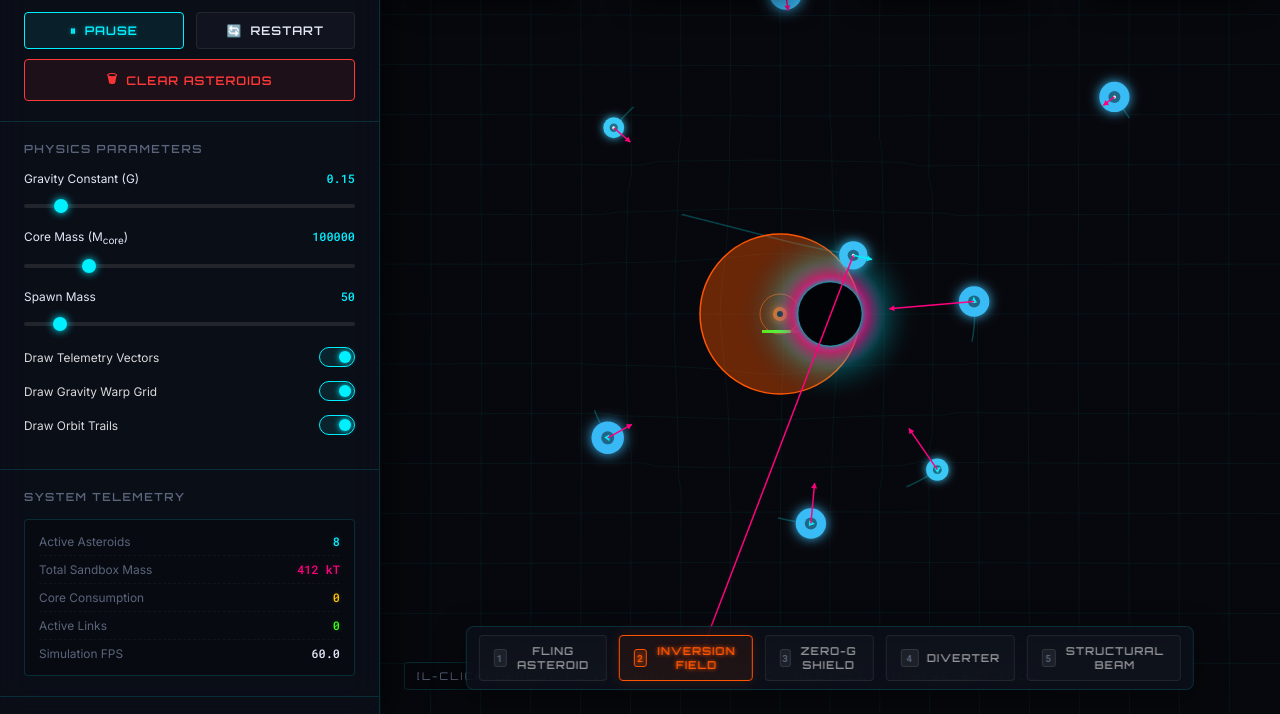
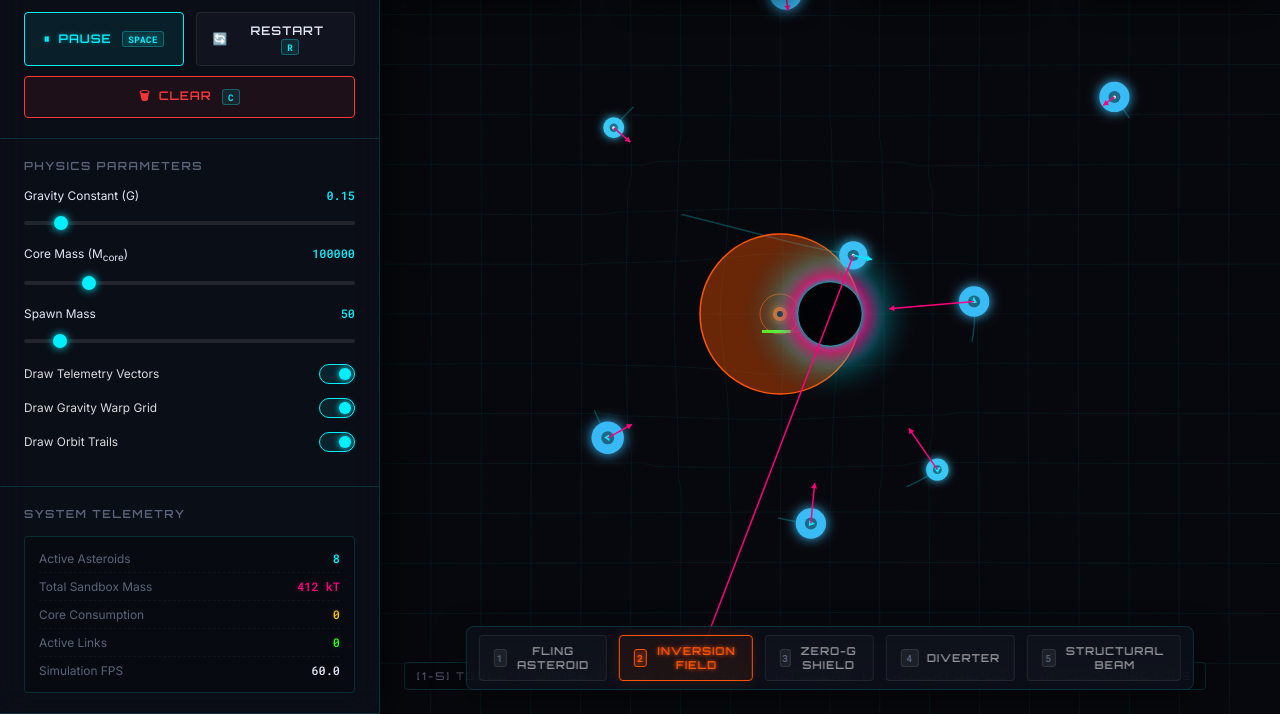
Before and after one commit to RohanKhadke20/AetherEngine, a plain HTML site: page index.html in a window 1280 px wide. Shown: the part 86-800 px from the top of the page. Drawn offline with Linux system fonts and the light colour scheme.

Commit message:
feat(ux): add keyboard HUD shortcuts, visual badges, and Mermaid architecture

```diff
--- a/index.html
+++ b/index.html
@@ -28,15 +28,15 @@
                 <h3>SIMULATION CONTROLS</h3>
                 <div class="button-row">
                     <button id="btn-play-pause" class="btn btn-primary glow-cyan">
-                        <span class="icon">⏸</span> <span class="label">PAUSE</span>
+                        <span class="icon">⏸</span> <span class="label">PAUSE <kbd class="keycap">SPACE</kbd></span>
                     </button>
                     <button id="btn-restart" class="btn btn-secondary">
-                        <span class="icon">🔄</span> <span class="label">RESTART</span>
+                        <span class="icon">🔄</span> <span class="label">RESTART <kbd class="keycap">R</kbd></span>
                     </button>
                 </div>
                 <div class="button-row" style="margin-top: 10px;">
                     <button id="btn-clear" class="btn btn-danger">
-                        <span class="icon">🗑</span> <span class="label">CLEAR ASTEROIDS</span>
+                        <span class="icon">🗑</span> <span class="label">CLEAR <kbd class="keycap">C</kbd></span>
                     </button>
                 </div>
             </div>
@@ -202,9 +202,9 @@
                 </button>
             </div>
 
-            <!-- Mouse Instruction Overlay -->
+            <!-- Mouse & Keyboard Instruction Overlay -->
             <div class="hud-instructions">
-                <span>[L-CLICK] DEPLOY/FLING/CONNECT // [R-CLICK] RECYCLE // [1-5] SELECT TOOL</span>
+                <span>[1-5] TOOLS &nbsp;|&nbsp; [SPACE] PAUSE &nbsp;|&nbsp; [R] RESET &nbsp;|&nbsp; [C] CLEAR &nbsp;|&nbsp; [L-CLICK] DEPLOY &nbsp;|&nbsp; [R-CLICK] RECYCLE</span>
             </div>
         </main>
     </div>
--- a/js/ui.js
+++ b/js/ui.js
@@ -138,6 +138,12 @@ export class UIManager {
             else if (e.key === '3') this.selectTool('shield');
             else if (e.key === '4') this.selectTool('diverter');
             else if (e.key === '5') this.selectTool('link');
+            else if (e.code === 'Space') {
+                e.preventDefault();
+                this.togglePlayPause();
+            }
+            else if (e.key === 'r' || e.key === 'R') this.restartSimulation();
+            else if (e.key === 'c' || e.key === 'C') this.clearAsteroids();
         });
     }
 
--- a/style.css
+++ b/style.css
@@ -161,6 +161,21 @@ body, html {
 
 .btn:active {
     transform: translateY(1px);
+}
+
+.keycap {
+    display: inline-block;
+    padding: 1px 5px;
+    font-size: 0.65rem;
+    font-family: var(--font-mono);
+    font-weight: 600;
+    color: var(--color-cyan);
+    background: rgba(0, 240, 255, 0.1);
+    border: 1px solid rgba(0, 240, 255, 0.3);
+    border-radius: 3px;
+    margin-left: 6px;
+    vertical-align: middle;
+    letter-spacing: 0.5px;
 }
 
 .btn-primary {
```
Also changed, not shown: CONTRIBUTING.md (added, +25 -0 lines), .github/ISSUE_TEMPLATE/bug_report.md (added), .github/ISSUE_TEMPLATE/feature_request.md (added), README.md, 1 other file.
